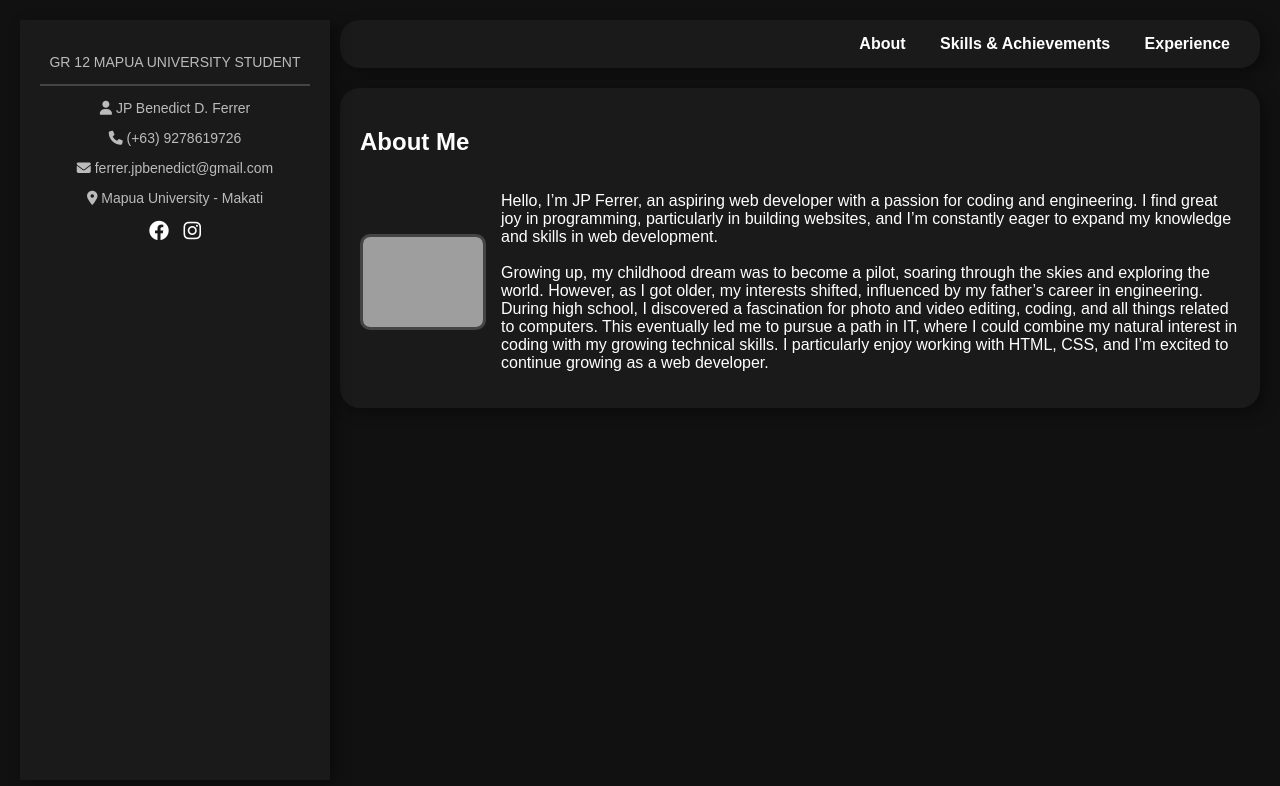
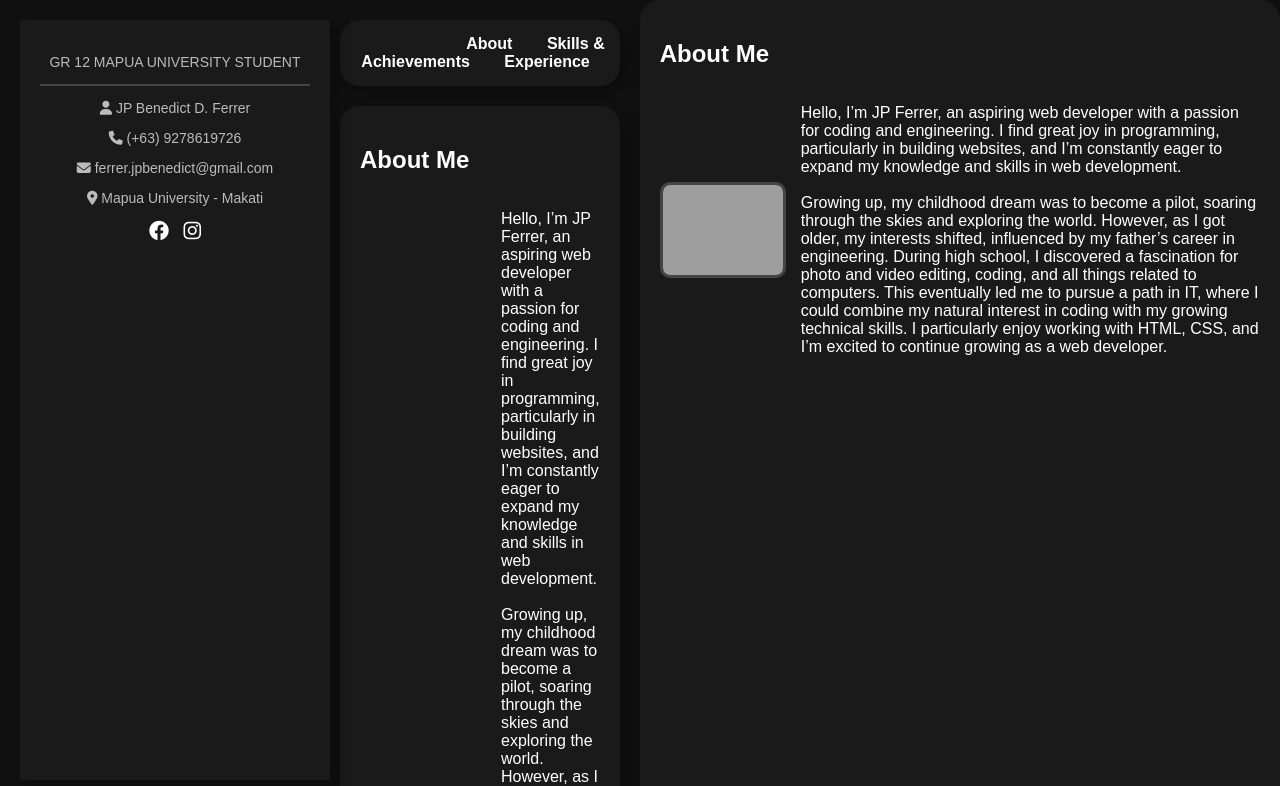
Before and after one commit to soitmapuauniv/ferrer, a plain HTML site: page index.html in a window 1280 px wide. Shown: the top 786 px of the page. Drawn offline with Linux system fonts and the light colour scheme; grey boxes are pictures that could not be loaded.

Commit message:
Update index.html

```diff
--- a/index.html
+++ b/index.html
@@ -56,5 +56,25 @@
     </div>
 </div>
     </div>
+            <!-- About Me Section -->
+<div class="about-me">
+    <h2>About Me</h2>
+    <div class="about-container">
+        <img src="https://scontent.fmnl37-2.fna.fbcdn.net/v/t1.15752-9/473747729_1262240344862915_262207073638039643_n.jpg?_nc_cat=103&ccb=1-7&_nc_sid=9f807c&_nc_eui2=AeGvEows6xzH6aIjfJK949th9MUlZborRNH0xSVluitE0VzgKDkPxm8GDCnG6GE3SFZ0sw26HKSZTAGbLOK0ZYn4&_nc_ohc=qKKNP84lhz8Q7kNvgF-wzKb&_nc_oc=AdgXpNP3ouyIOIzDnDp-3Sh_Zn9_sLfTE5uBcnuQQ6yn9GWoZh1tdpeBRbubrTgamBg&_nc_zt=23&_nc_ht=scontent.fmnl37-2.fna&oh=03_Q7cD1gF1e_bF6d6bjyptoF94eOy8p8xvH706Hr6l3VMWRW_ZrQ&oe=67DC18D1" alt="Profile Picture">
+
+        <!-- Wrap text in a div -->
+        <div class="about-text">
+            <p>
+                Hello, I’m JP Ferrer, an aspiring web developer with a passion for coding and engineering. I find great joy in programming,
+                particularly in building websites, and I’m constantly eager to expand my knowledge and skills in web development.
+                <br><br>
+                Growing up, my childhood dream was to become a pilot, soaring through the skies and exploring the world. However, as I got older, my interests shifted,
+                influenced by my father’s career in engineering. During high school, I discovered a fascination for photo and video editing, coding,
+                and all things related to computers. This eventually led me to pursue a path in IT, where I could combine my natural interest in coding with
+                my growing technical skills. I particularly enjoy working with HTML, CSS, and I’m excited to continue growing as a web developer.
+            </p>
+        </div>
+    </div>
+</div>
 </body>
 </html>
```
